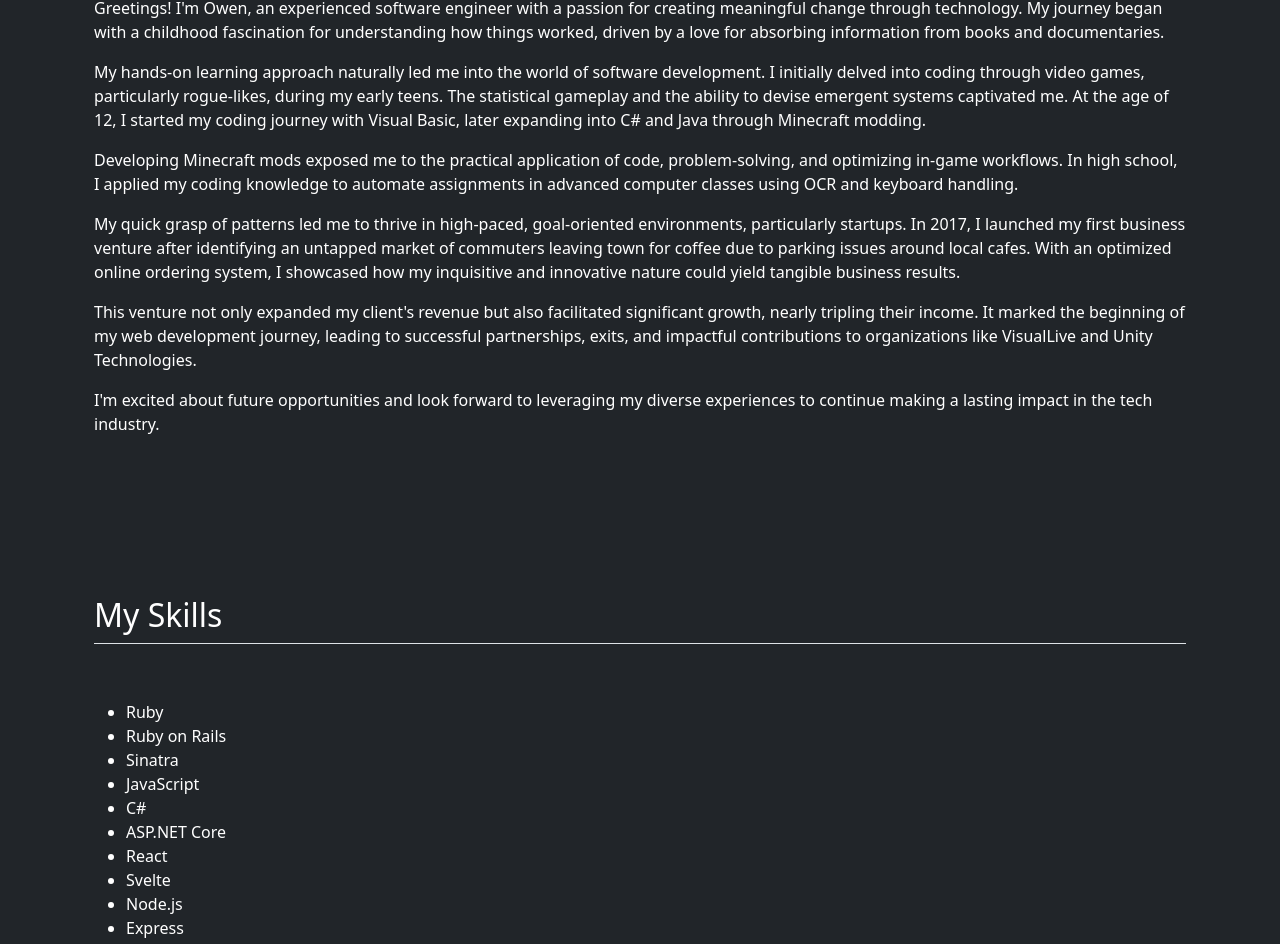
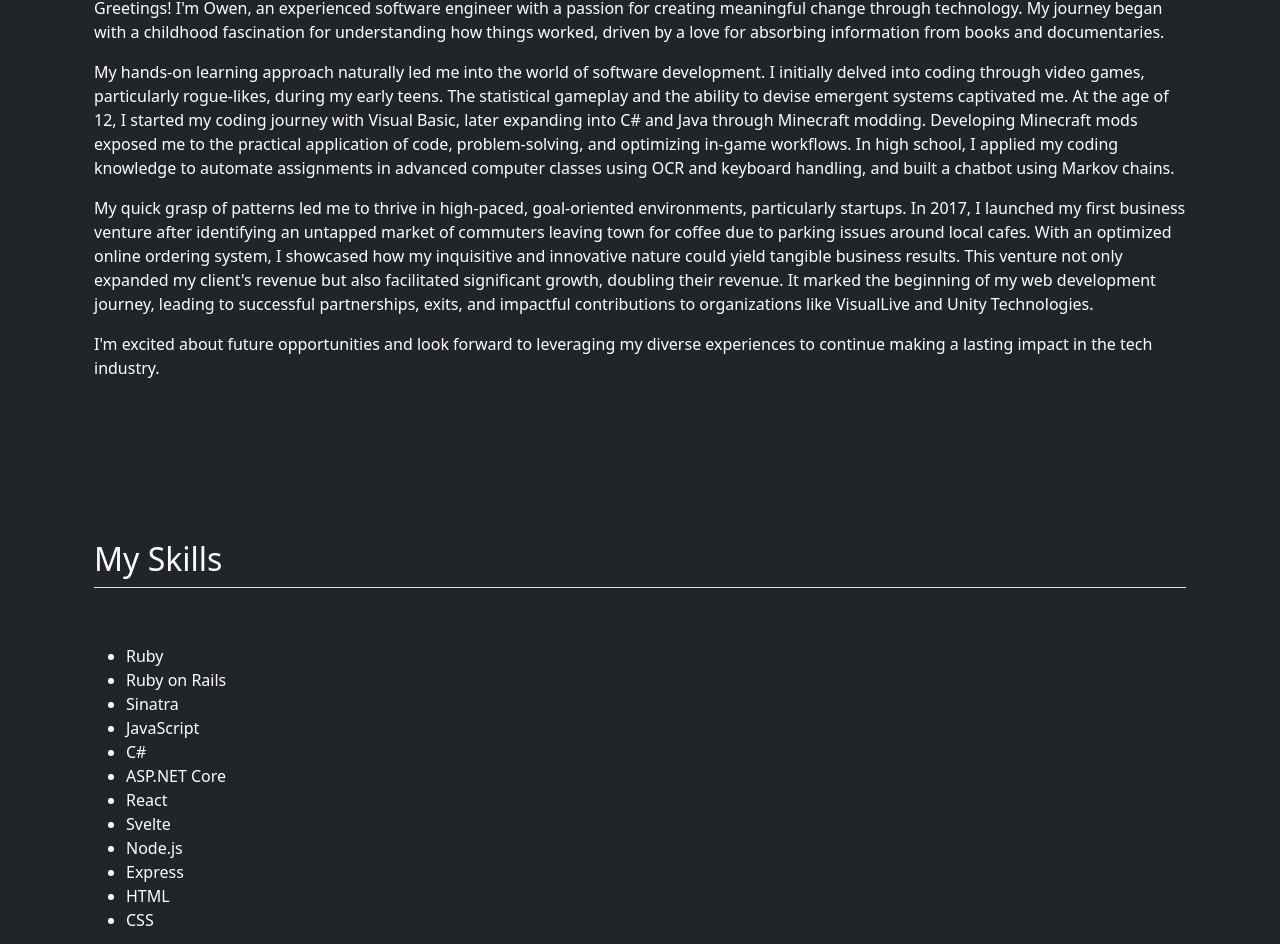
Before and after one commit to Akrivus/Akrivus, a SvelteKit app: page / in a window 1280 px wide. Shown: the part 1011-1955 px from the top of the page. Built offline with nearby package versions, Linux system fonts and the light colour scheme.

Commit message:
Condensed text blocks.

```diff
--- a/src/routes/+page.svelte
+++ b/src/routes/+page.svelte
@@ -34,25 +34,20 @@
           I initially delved into coding through video games, particularly rogue-likes, during my
           early teens. The statistical gameplay and the ability to devise emergent systems
           captivated me. At the age of 12, I started my coding journey with Visual Basic, later
-          expanding into C# and Java through Minecraft modding.
-        </p>
-        <p>
-          Developing Minecraft mods exposed me to the practical application of code, problem-solving,
-          and optimizing in-game workflows. In high school, I applied my coding knowledge to automate
-          assignments in advanced computer classes using OCR and keyboard handling.
+          expanding into C# and Java through Minecraft modding. Developing Minecraft mods exposed
+          me to the practical application of code, problem-solving, and optimizing in-game workflows.
+          In high school, I applied my coding knowledge to automate assignments in advanced computer
+          classes using OCR and keyboard handling, and built a chatbot using Markov chains.
         </p>
         <p>
           My quick grasp of patterns led me to thrive in high-paced, goal-oriented environments,
           particularly startups. In 2017, I launched my first business venture after identifying an
           untapped market of commuters leaving town for coffee due to parking issues around local cafes.
           With an optimized online ordering system, I showcased how my inquisitive and innovative nature
-          could yield tangible business results.
-        </p>
-        <p>
-          This venture not only expanded my client's revenue but also facilitated significant growth,
-          nearly tripling their income. It marked the beginning of my web development journey, leading to
-          successful partnerships, exits, and impactful contributions to organizations
-          like VisualLive and Unity Technologies.
+          could yield tangible business results. This venture not only expanded my client's revenue but
+          also facilitated significant growth, doubling their revenue. It marked the beginning of my
+          web development journey, leading to successful partnerships, exits, and impactful contributions
+          to organizations like VisualLive and Unity Technologies.
         </p>
         <p>
           I'm excited about future opportunities and look forward to leveraging my diverse experiences
```
